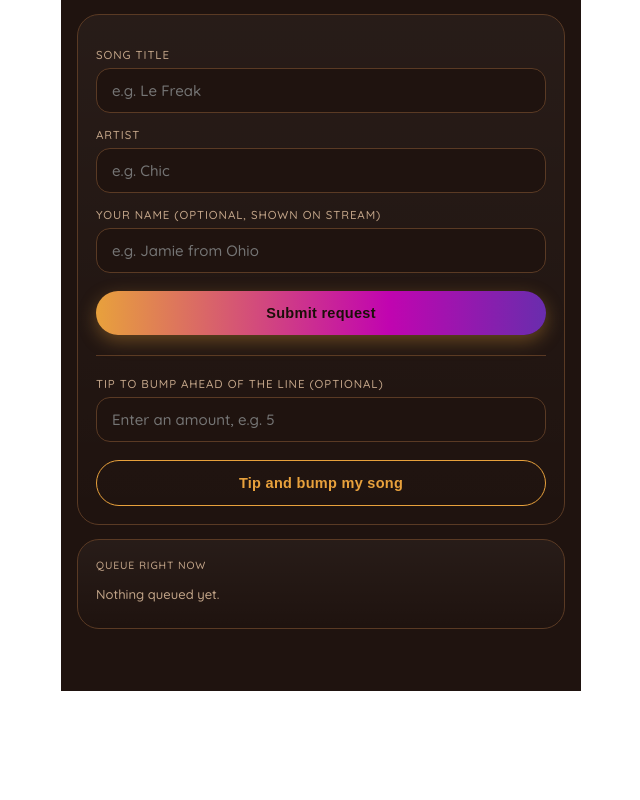
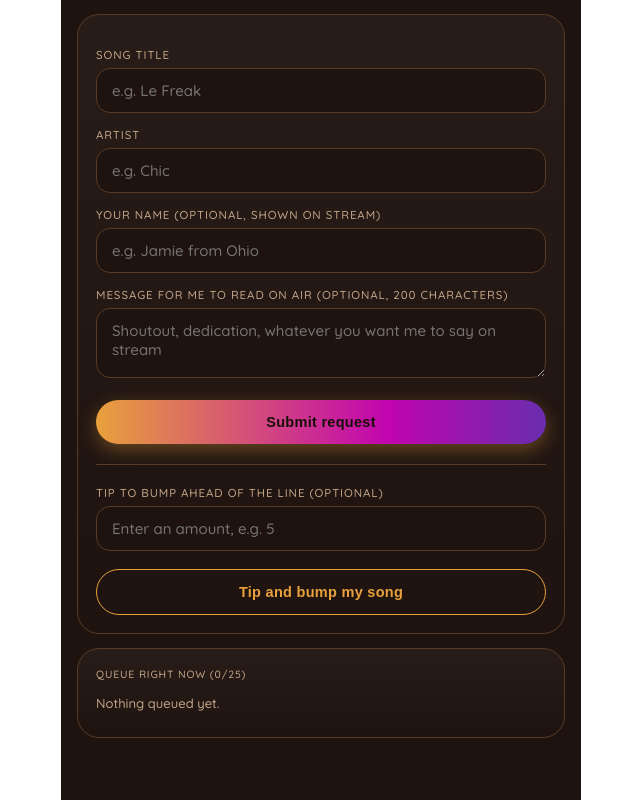
Before and after one commit to jackieespada/midnight.something.special, a Next.js app: page /request in a window 1280 px wide. Shown: the part 435-1235 px from the top of the page, without its empty margins (319-959 px from the left). Before the commit the page ends 1126 px from the top, so only its background shows below. Built offline with nearby package versions, Linux system fonts and the light colour scheme.

Commit message:
Update page.tsx

```diff
--- a/app/request/page.tsx
+++ b/app/request/page.tsx
@@ -7,9 +7,11 @@ export default function RequestPage() {
   const [song, setSong] = useState("");
   const [artist, setArtist] = useState("");
   const [name, setName] = useState("");
+  const [message, setMessage] = useState("");
   const [tipAmount, setTipAmount] = useState("");
   const [queue, setQueue] = useState<QueuedRequest[]>([]);
   const [showToast, setShowToast] = useState(false);
+  const [submitError, setSubmitError] = useState("");
   const [tipStatus, setTipStatus] = useState<"tipped" | "cancelled" | null>(null);
   const [tipLoading, setTipLoading] = useState(false);
   const [tipError, setTipError] = useState("");
@@ -33,15 +35,22 @@ export default function RequestPage() {
   }, []);
 
   async function submit() {
+    setSubmitError("");
     if (!song.trim() || !artist.trim()) return;
-    await fetch("/api/request", {
+    const res = await fetch("/api/request", {
       method: "POST",
       headers: { "Content-Type": "application/json" },
-      body: JSON.stringify({ title: song, artist, name }),
+      body: JSON.stringify({ title: song, artist, name, message }),
     });
+    const data = await res.json();
+    if (!res.ok) {
+      setSubmitError(data.error || "Something went wrong submitting your request.");
+      return;
+    }
     setSong("");
     setArtist("");
     setName("");
+    setMessage("");
     setShowToast(true);
     setTimeout(() => setShowToast(false), 2500);
     loadQueue();
@@ -63,7 +72,7 @@ export default function RequestPage() {
       const res = await fetch("/api/tip-checkout", {
         method: "POST",
         headers: { "Content-Type": "application/json" },
-        body: JSON.stringify({ title: song, artist, name, amount }),
+        body: JSON.stringify({ title: song, artist, name, message, amount }),
       });
       const data = await res.json();
       if (data.url) {
@@ -119,6 +128,13 @@ export default function RequestPage() {
         <input style={inputStyle} value={artist} onChange={(e) => setArtist(e.target.value)} placeholder="e.g. Chic" />
         <label style={labelStyle}>Your name (optional, shown on stream)</label>
         <input style={inputStyle} value={name} onChange={(e) => setName(e.target.value)} placeholder="e.g. Jamie from Ohio" />
+        <label style={labelStyle}>Message for me to read on air (optional, 200 characters)</label>
+        <textarea
+          style={{ ...inputStyle, minHeight: 70, resize: "vertical", fontFamily: "inherit" }}
+          value={message}
+          onChange={(e) => setMessage(e.target.value.slice(0, 200))}
+          placeholder="Shoutout, dedication, whatever you want me to say on stream"
+        />
         <button style={btnStyle} onClick={submit}>
           Submit request
         </button>
@@ -127,6 +143,7 @@ export default function RequestPage() {
             Added to the queue — watch for it on stream.
           </div>
         )}
+        {submitError && <div style={{ marginTop: 12, fontSize: 13, color: "var(--signal)" }}>{submitError}</div>}
 
         <div style={{ height: 1, background: "var(--wire)", margin: "20px 0" }} />
 
@@ -146,7 +163,7 @@ export default function RequestPage() {
 
       <div style={cardStyle}>
         <div style={{ fontSize: 10.5, color: "var(--ink-dim)", textTransform: "uppercase", letterSpacing: ".08em", marginBottom: 6 }}>
-          Queue right now
+          Queue right now ({queue.length}/25)
         </div>
         {queue.length === 0 ? (
           <div style={{ color: "var(--ink-dim)", fontSize: 13, padding: "8px 0" }}>Nothing queued yet.</div>
@@ -155,11 +172,7 @@ export default function RequestPage() {
             {queue.map((r, i) => (
               <li key={i} style={{ display: "flex", justifyContent: "space-between", padding: "10px 0", borderBottom: "1px solid var(--wire)", fontSize: 14 }}>
                 <span>
-                  {r.tipped && (
-                    <span style={{ color: "var(--gold)" }}>
-                      ★ ${((r.tipCents || 0) / 100).toFixed(2)}{" "}
-                    </span>
-                  )}
+                  {r.tipped && <span style={{ color: "var(--gold)" }}>★ ${((r.tipCents || 0) / 100).toFixed(2)} </span>}
                   {r.title} — {r.artist}
                 </span>
                 <span style={{ color: "var(--ink-dim)", fontSize: 12 }}>{r.name || "anon"}</span>
```
